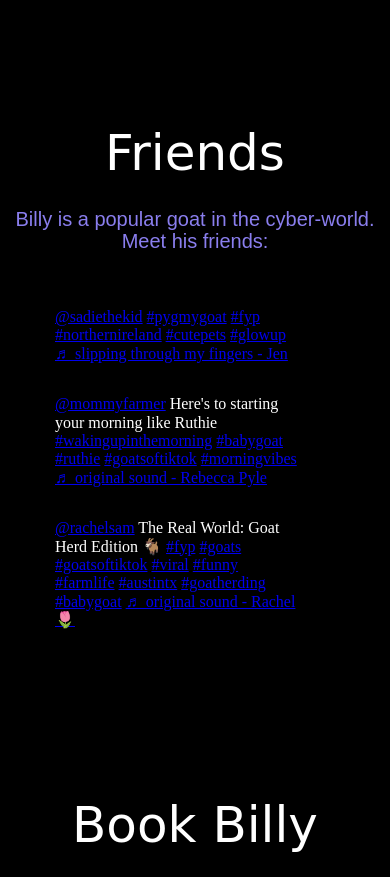
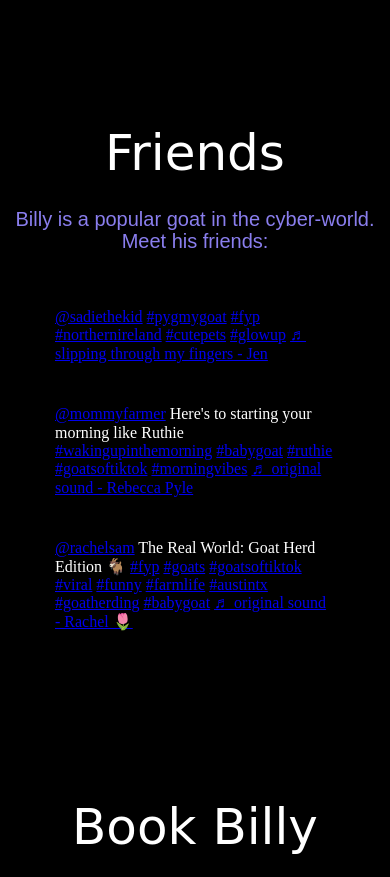
Before and after one commit to orichemo/billy, a plain HTML site: page index.html in a window 390 px wide. Shown: the part 3060-3937 px from the top of the page. Drawn offline with nearby package versions, Linux system fonts and the light colour scheme; a script that the page names is missing; a web font is replaced by a local one.

Commit message:
make tiktok videos responsive and fit better

```diff
--- a/blocks/friends.css
+++ b/blocks/friends.css
@@ -1,5 +1,5 @@
 .friends {
-  max-width: 900px;
+  max-width: 1090px;
 }
 .friends__title {
 }
@@ -10,17 +10,29 @@
 .friends__tiktok-videos {
   display: flex;
   justify-content: space-between;
+  gap: 10px;
 }
 
 .friends__video {
-  max-height: 650px;
+  max-height: 561px;
+  /* height: 400px; */
+  max-width: 325px;
+  border-radius: 10px;
+}
+
+.friends__iframe {
+  width: 100%;
+  /* height: 725px; */
+  display: block;
+  visibility: unset;
+  max-height: 725px;
 }
 
 @media screen and (max-width: 900px) {
-  .friends__tiktok-videos{
-   flex-wrap: wrap;
+  .friends__tiktok-videos {
+    flex-wrap: wrap;
   }
   .friends__video {
-    max-height: 350px;
+    /* max-height: 350px; */
   }
 }
--- a/index.html
+++ b/index.html
@@ -69,11 +69,7 @@
       </p>
 
 
-
-
-
-
-      <!-- Swiper -->
+      <!-- Gallery implemented with SwiperJS library -->
       <div class="gallery__swiper-wrapper">
         <div style="--swiper-navigation-color: #fff; --swiper-pagination-color: #fff" class="swiper mySwiper2">
           <div class="swiper-wrapper">
@@ -148,6 +144,10 @@
 
 
     </section>
+
+
+
+
     <section class="section friends" id="friends">
       <h2 class="friends__title section__title">Friends</h2>
       <p class="friends__subtitle section__subtitle">
@@ -155,8 +155,7 @@
       </p>
       <div class="friends__tiktok-videos">
         <blockquote class="tiktok-embed friends__video"
-          cite="https://www.tiktok.com/@sadiethekid/video/7076201381979278597" data-video-id="7076201381979278597"
-          style="max-width: 244px; min-width: 244px">
+          cite="https://www.tiktok.com/@sadiethekid/video/7076201381979278597" data-video-id="7076201381979278597">
           <section>
             <a target="_blank" title="@sadiethekid" href="https://www.tiktok.com/@sadiethekid">@sadiethekid</a>
             <a title="pygmygoat" target="_blank" href="https://www.tiktok.com/tag/pygmygoat">#pygmygoat</a>
@@ -171,8 +170,7 @@
           </section>
         </blockquote>
         <blockquote class="tiktok-embed friends__video"
-          cite="https://www.tiktok.com/@mommyfarmer/video/7063094592689949998" data-video-id="7063094592689949998"
-          style="max-width: 244px; min-width: 244px">
+          cite="https://www.tiktok.com/@mommyfarmer/video/7063094592689949998" data-video-id="7063094592689949998">
           <section>
             <a target="_blank" title="@mommyfarmer" href="https://www.tiktok.com/@mommyfarmer">@mommyfarmer</a>
             Here&#39;s to starting your morning like Ruthie
@@ -187,8 +185,7 @@
           </section>
         </blockquote>
         <blockquote class="tiktok-embed friends__video"
-          cite="https://www.tiktok.com/@rachelsam/video/7076984081514269994" data-video-id="7076984081514269994"
-          style="max-width: 244px; min-width: 244px">
+          cite="https://www.tiktok.com/@rachelsam/video/7076984081514269994" data-video-id="7076984081514269994">
           <section>
             <a target="_blank" title="@rachelsam" href="https://www.tiktok.com/@rachelsam">@rachelsam</a>
             The Real World: Goat Herd Edition 🐐
@@ -208,6 +205,13 @@
         <script async src="https://www.tiktok.com/embed.js"></script>
       </div>
     </section>
+
+
+
+
+
+
+
     <section class="section book-me" id="book-me">
       <h2 class="book-me__title section__title">Book Billy</h2>
       <p class="book-me__subtitle section__subtitle">
```
